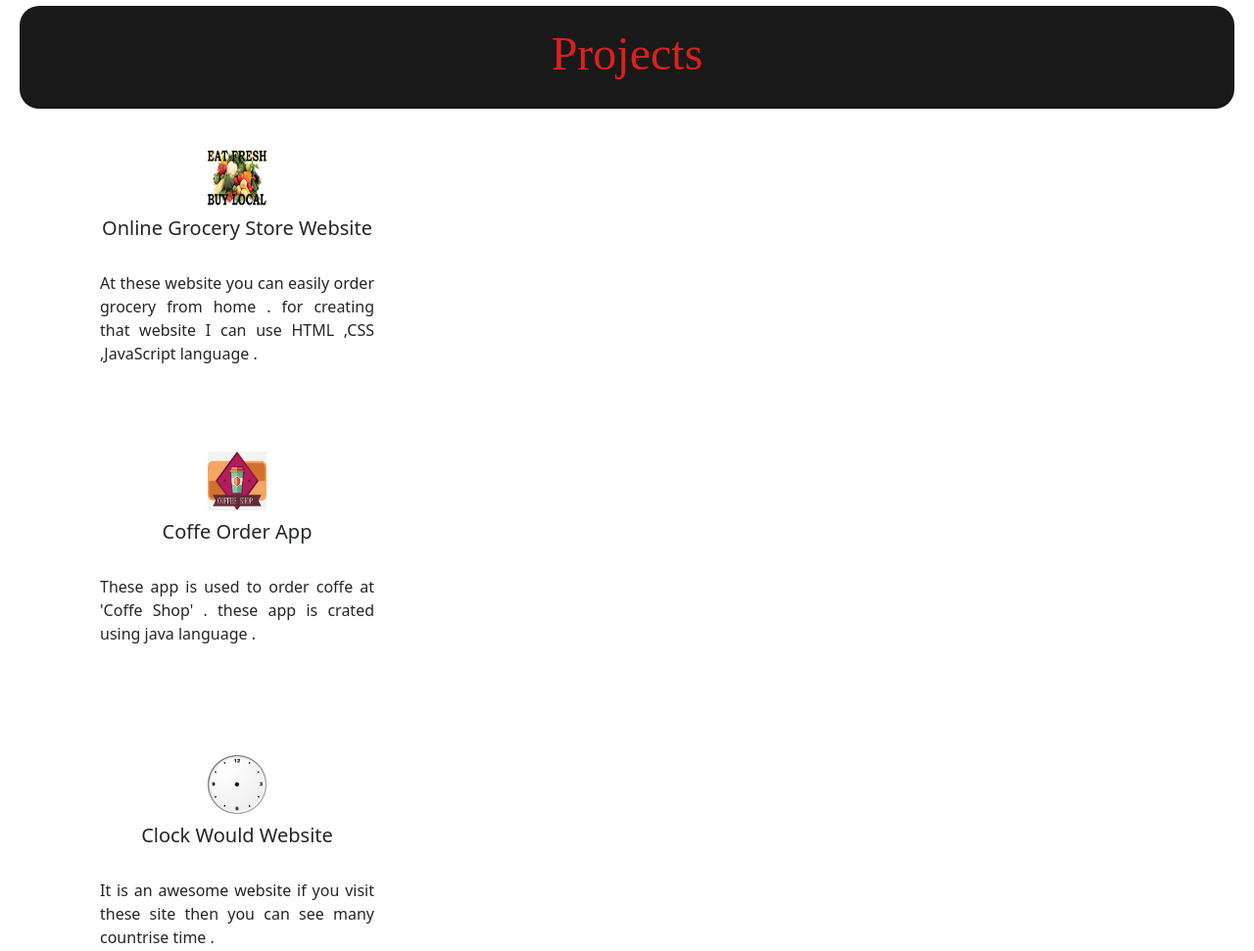
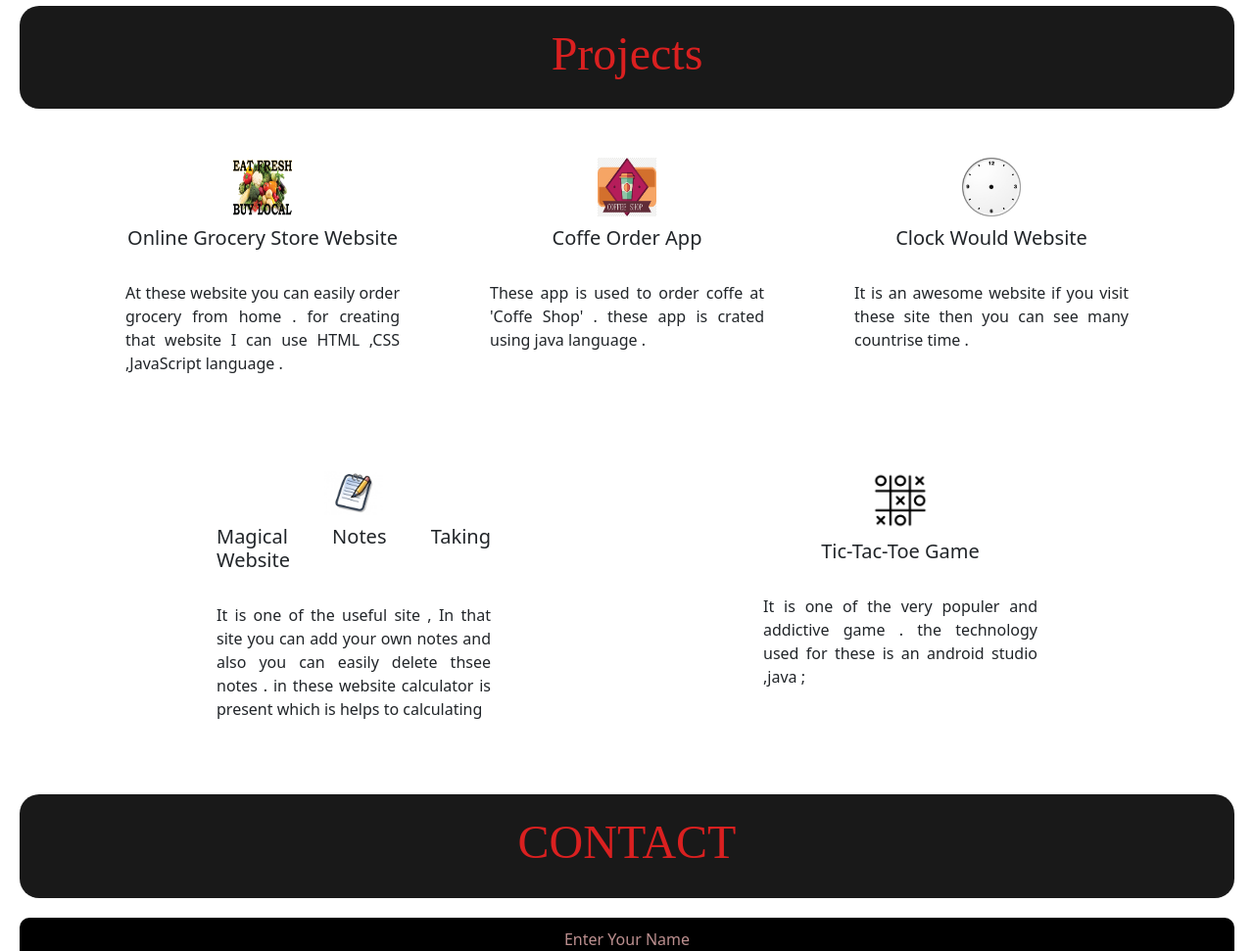
Before and after one commit to avi1228k/PersonalSite, a plain HTML site: page index.html in a window 1280 px wide. Shown: the part 1820-2791 px from the top of the page at 98% size. Drawn offline with nearby package versions, Linux system fonts and the light colour scheme.

Commit message:
Update style.css

```diff
--- a/style.css
+++ b/style.css
@@ -180,7 +180,7 @@ margin:20px;
     margin-left: 20px;
     margin-right: 20px;
 }
-.row{
+.row1{
     display: flex;
     justify-content: space-around;
     flex-wrap: wrap;
```
